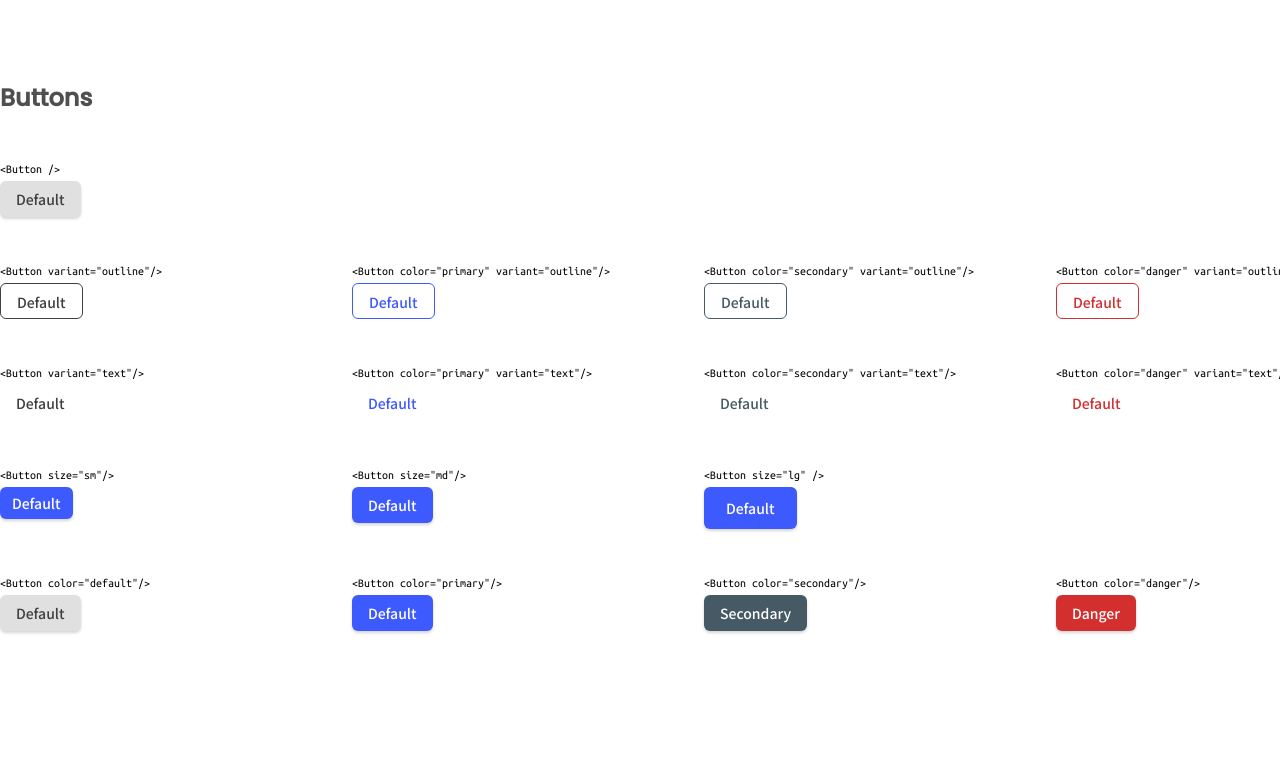
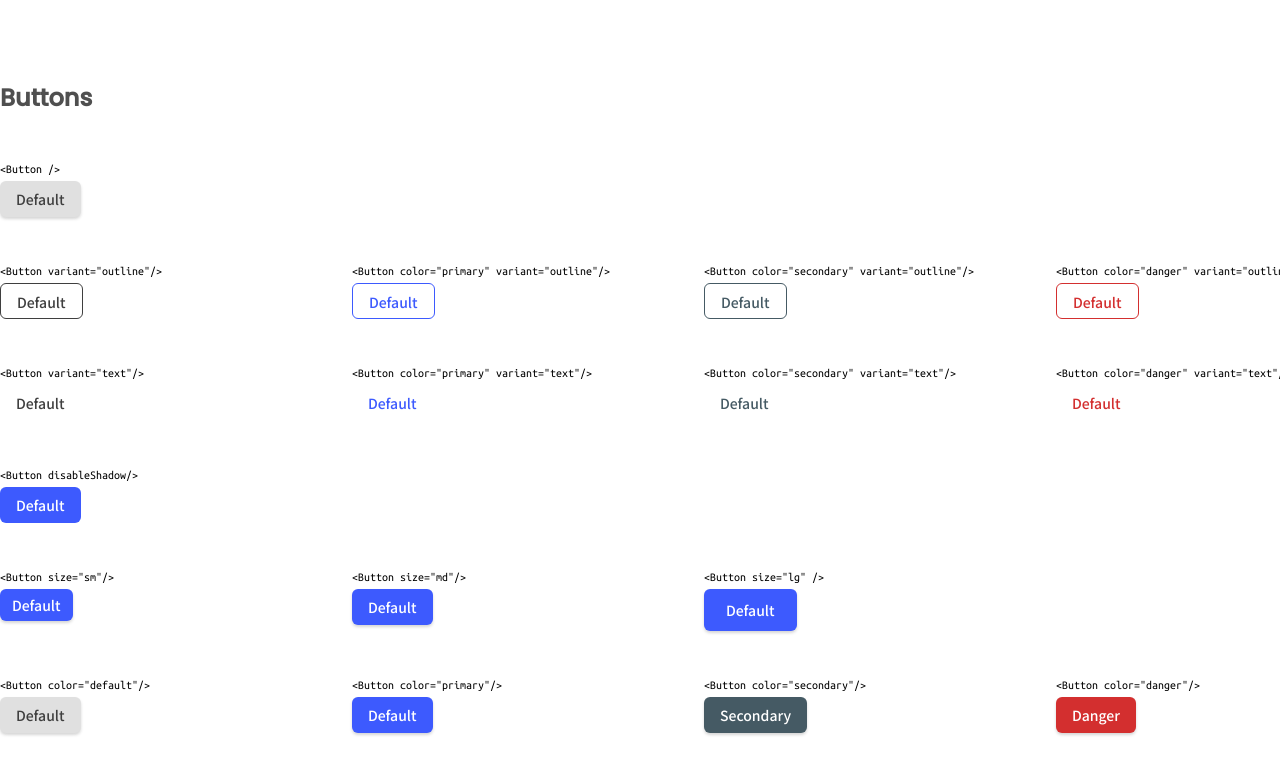
Before and after one commit to aadelgrossi/button-component, a React (Create React App) app: page / in a window 1280 px wide. Shown: the top 774 px of the page. Built offline with nearby package versions, Linux system fonts and the light colour scheme.

Commit message:
Add disableShadow property

```diff
--- a/src/components/Button/index.tsx
+++ b/src/components/Button/index.tsx
@@ -6,6 +6,7 @@ type ButtonProps = ButtonHTMLAttributes<HTMLButtonElement> & {
   color?: 'default' | 'primary' | 'secondary' | 'danger';
   variant?: 'fill' | 'outline' | 'text';
   size?: 'sm' | 'md' | 'lg';
+  disableShadow?: boolean;
 };
 
 const Button: React.FC<ButtonProps> = ({
@@ -13,9 +14,10 @@ const Button: React.FC<ButtonProps> = ({
   color = 'default',
   variant = 'fill',
   size = 'md',
+  ...rest
 }) => {
   return (
-    <Container color={color} variant={variant} size={size}>
+    <Container color={color} variant={variant} size={size} {...rest}>
       {children}
     </Container>
   );
--- a/src/components/Button/styles.tsx
+++ b/src/components/Button/styles.tsx
@@ -6,6 +6,7 @@ interface ButtonProps {
   color: string;
   variant?: string;
   size: string;
+  disableShadow?: boolean;
 }
 
 interface ButtonProperty {
@@ -70,7 +71,8 @@ export const Container = styled.button<ButtonProps>`
   height: ${props => buttonSizesNew[props.size].height};
   padding: ${props => buttonSizesNew[props.size].padding};
   border-radius: 6px;
-  box-shadow: 0px 2px 3px rgba(51, 51, 51, 0.2);
+  box-shadow: ${props =>
+    props.disableShadow ? 'none' : '0px 2px 3px rgba(51, 51, 51, 0.2)'};
   transition: background-color 150ms ease-in-out;
   color: ${props => (props.color === 'default' ? '#3f3f3f' : '#fff')};
 
--- a/src/pages/Home/index.tsx
+++ b/src/pages/Home/index.tsx
@@ -63,6 +63,14 @@ const Home: React.FC = () => {
       </div>
       <div className="row">
         <ButtonItem>
+          <span>{'<Button disableShadow/>'}</span>
+          <Button color="primary" disableShadow>
+            Default
+          </Button>
+        </ButtonItem>
+      </div>
+      <div className="row">
+        <ButtonItem>
           <span>{'<Button size="sm"/>'}</span>
           <Button color="primary" size="sm">
             Default
```
